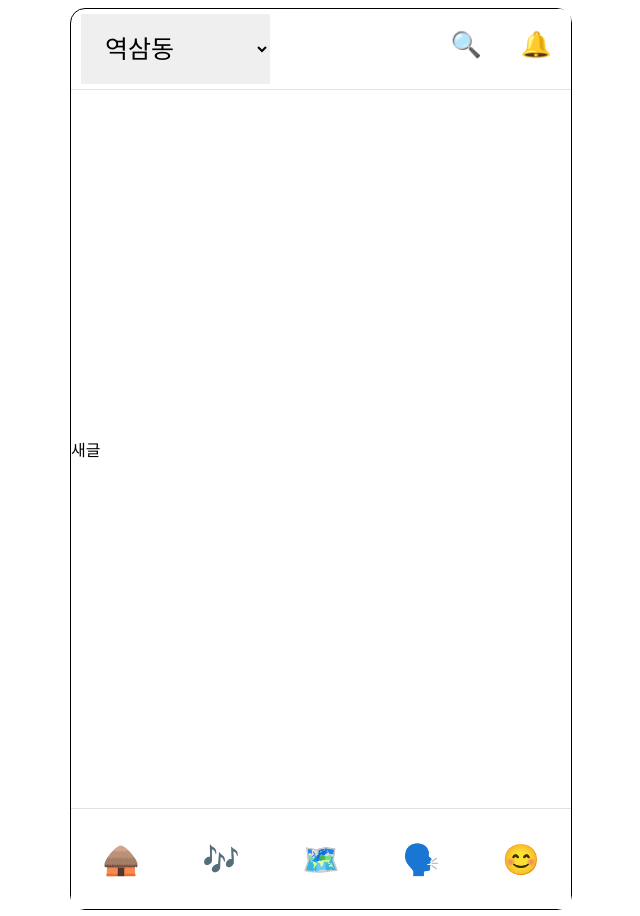
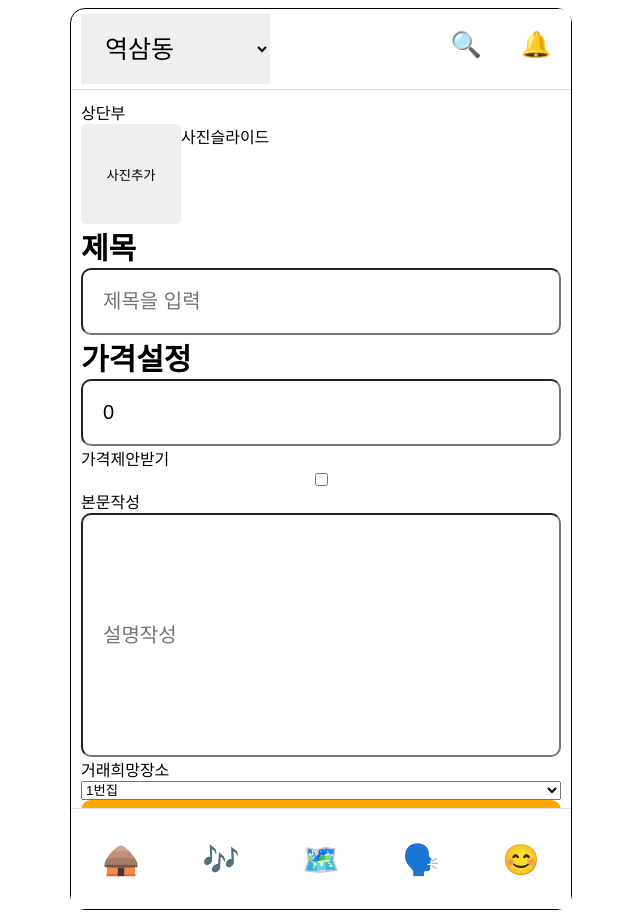
Before and after one commit to reload02/carrot1, a React (Vite) app: page /newcontent in a window 1280 px wide. Shown: the whole page, without its empty margins (319-959 px from the left). Built offline with nearby package versions, Linux system fonts and the light colour scheme.

Commit message:
글작성 + api연결 사전 작업

```diff
--- a/src/App.jsx
+++ b/src/App.jsx
@@ -10,7 +10,7 @@ import ItemInfo from './pages/itemInfo'
 import { Route, Routes } from 'react-router-dom'
 import Header from './component/Header'
 import Footer from './component/Footer'
-import { createContext } from 'react'
+import { createContext,useRef, useState } from 'react'
 
 let itemDatas = [
   {
@@ -253,17 +253,47 @@ let itemDatas = [
   },
 ];
 
+export const addItemContext = createContext();
 
 export const itemDatasContext = createContext();
 
 
+
 function App() {
+
+  const [itemdatas , setitemdatas] = useState(itemDatas);
+ const itemId = useRef(15)
+
+ const newItem  = (item)=>{
+  console.log(itemDatas)
+  setitemdatas([...itemdatas,
+    {
+    "itemId": itemId.current++,
+    "img": [],
+    "title": item.title,
+    "explain": item.explain,
+    "lenth": "100m",
+    "locationq": "행운동",
+    "uploadTime": "10분전",
+    "price": item.price,
+    "chatTime": 6,
+    "heart": 10,
+    "seeTime": 0,
+    "userID": 1,
+    "category": "전자제품",
+    "hopeTradePlace": "행운동 공원",
+    "canEnul": item.enull
+  },]
+  )
+  console.log(itemdatas)
+}
 
 
   return (
    <div className='App'>
       <Header/>
-      <itemDatasContext.Provider value={itemDatas}>
+      <itemDatasContext.Provider value={itemdatas} >
+       <addItemContext.Provider value={newItem}>
         <Routes>
           <Route path = "/" element={<Home />}/>
           <Route path = "/chatting" element={<Chatting/>}/>
@@ -274,6 +304,7 @@ function App() {
           <Route path = "/newcontent" element={<NewContent/>}/>
           <Route path = "/iteminfo/:id" element={<ItemInfo/>}/>
         </Routes>
+        </addItemContext.Provider>
     </itemDatasContext.Provider>
     <Footer className="Footer"/>
     </div>
--- a/src/component/List.jsx
+++ b/src/component/List.jsx
@@ -2,7 +2,7 @@ import './List.css'
 import { useNavigate } from 'react-router-dom'
 
 const List = ({items})=>{
-
+    let isMore = false;
     const navigate = useNavigate();
 
     const MovePage = (pageName) =>{
@@ -10,7 +10,8 @@ const List = ({items})=>{
     }
 
 return(
-    <div className="List" onClick = {()=>{MovePage(`iteminfo/${items.itemId}`)}}>
+    <div className="List" onClick = {()=>{
+        if(!isMore)MovePage(`iteminfo/${items.itemId}`)}}>
         {/*사진 , 제목, (가까우면 거리)지역, 시간 , 태그 ,  가격 , 더보기 (숨기기,설명,신고,닫기) 관심수 채팅수 좋아요수*/}
         <div className="imgCont"><button className='img'>사진입니다</button></div>
         <div className='box'>
@@ -20,7 +21,10 @@ return(
                     <div className="infoCont">{items.lenth} - {items.locationq} - {items.uploadTime} </div>
                     <div className="priceCont">{items.price}원</div>
                 </div>
-                    <button className="moreCont" onClick = {()=>{MovePage('iteminfo/2')}}>:</button>
+                    <button className="moreCont" onClick = {()=>{
+                        isMore = true
+
+                        }}>:</button>
             </div>
                 <div className="responeCont">♡{items.heart} ☏{items.chatTime}</div>
         </div>
--- a/src/pages/CityMap.jsx
+++ b/src/pages/CityMap.jsx
@@ -1,5 +1,10 @@
 const CityMap = ()=>{
-    return (<div>동네지도</div>)
+  fetch('https://apis.data.go.kr/1360000/TourStnInfoService1/getTourStnVilageFcst1?ServiceKey=vELkhJGClwAD5tE06VybD4%2FTShQvRTzC4vDDbS5Wx%2Bh%2BQaACBxCmNnsm1togVnVHjkmeNwD41HJbMaVPnox%2Ffg%3D%3D&pageNo=1&numOfRows=10&dataType=json&CURRENT_DATE=2024101010&HOUR=23&COURSE_ID=23')
+            .then(res=>res.json())
+            .then(json=> console.log(json))
+
+
+    return (<div>123</div>)
 }
 
 export default CityMap
--- a/src/pages/Home.jsx
+++ b/src/pages/Home.jsx
@@ -2,12 +2,21 @@ import './Home.css'
 import List from "../component/List"
 import { useContext } from 'react'
 import { itemDatasContext } from '../App'
+import { useNavigate } from 'react-router-dom'
 
 const Home = ()=>{
+
+    const navigate = useNavigate();
+
+    const MovePage = (pageName) =>{
+        navigate(`/${pageName}`)
+    }
+
+
     const itemDatas = useContext(itemDatasContext);
     return (
     <div className="Home">
-        <button className='plusButton'>+</button>
+        <button onClick={()=>{MovePage('newcontent')}} className='plusButton'>+</button>
         {itemDatas.map((items)=>(
             <List items = {items} key={items.itemId}/>))}
 
--- a/src/pages/ItemInfo.css
+++ b/src/pages/ItemInfo.css
@@ -1,17 +1,17 @@
 .ItemInfo{
     display: flex;
     flex-direction: column;
-
+    flex:1 ;
+    overflow-y: scroll;
 }
 
 .picture{
-    display: flex;
-    flex: 1;
+
     height: 400px;
 }
 
 .userInfo{
-    width: 500px;
+    width: auto;
     height: 80px;
     padding: 0px;
     border: 1px solid black;
@@ -19,6 +19,10 @@
 
 .ItemInfo{
     width: auto;
-    height: auto;
+    height: 400px;
+}
 
+.title{
+    font-size: 30px;
+    font-weight: 700;
 }
--- a/src/pages/ItemInfo.jsx
+++ b/src/pages/ItemInfo.jsx
@@ -11,10 +11,12 @@ return(<div className='ItemInfo'>
     <button className='picture'>사진입니다</button>
     <div className='userInfo'>유저정보</div>
     <div className='itemInfo'>
-        <div>
+        <div className='title'>
+            {console.log(itemDatas)}
             {itemDatas[id-1].title}
         </div>
-        {itemDatas[id-1].explain}</div>
+        {itemDatas[id-1].explain}
+    </div>
 </div>)
 }
 
--- /dev/null
+++ b/src/pages/NewContent.css
@@ -0,0 +1,50 @@
+.NewContent{
+    display: flex;
+    flex-direction: column;
+    overflow-y: scroll;
+    padding: 10px;
+}
+
+.pictures{
+display: flex;
+}
+
+.pictures >button{
+    width: 100px;
+    height: 100px;
+    border: none;
+    border-radius: 5px;
+    cursor: pointer;
+}
+.body{
+    display: flex;
+    flex-direction: column;
+}
+.title{
+    font-weight: 600;
+}
+
+.inputTitle{
+    display: flex;
+    flex:1;
+    padding: 20px;
+    font-size: 20px;
+    border-radius: 10px;
+}
+
+.inputexplan{
+    height: 200px;
+    padding: 20px;
+    font-size: 20px;
+    border-radius: 10px;
+}
+
+.end{
+    padding: 20px;
+    font-size: 20px;
+    color: white;
+    background-color: orange;
+    border: none;
+    border-radius: 10px;
+    cursor: pointer;
+}
--- a/src/pages/NewContent.jsx
+++ b/src/pages/NewContent.jsx
@@ -1,5 +1,72 @@
+import './NewContent.css'
+import { useState, useContext } from 'react'
+import { addItemContext } from '../App'
+import { useNavigate } from 'react-router-dom'
+
 const NewContent = ()=>{
-    return (<div>새글</div>)
+
+    const newitem = useContext(addItemContext)
+    const navigate = useNavigate();
+
+    const MovePage = () =>{
+        navigate('/')
+    }
+
+
+
+    const [title , setTitle] = useState("");
+    const [price , setPrice] = useState(0);
+    const [explain , setExplan] = useState("");
+    const [enull , setEnull] = useState(false);
+
+    const item = {
+        title :"",
+        price : "",
+        explain : "",
+        enull : "",
+    }
+
+    return (<div className='NewContent'>
+        <div>상단부</div>
+        <div className='pictures'>
+            <button>사진추가</button>
+            <div>사진슬라이드</div>
+        </div>
+        <div className='body'>
+        <div className='title'>제목</div>
+        <input className='inputTitle' placeholder='제목을 입력' onChange={(e)=>{setTitle(e.target.value)}} value={title}></input>
+        <div className='title'>가격설정</div>
+        <input className="inputTitle" placeholder='가격을 입력' onChange={(e)=>{
+            if(Number.isNaN(e.target.value-0)) return;
+            if(price==0)setPrice(e.target.value.slice(1))
+            else setPrice(e.target.value)
+            }} value={price}></input>
+        <>
+        <span>가격제안받기</span>
+        <input type='checkBox' onChange={()=>{
+            setEnull(!enull)
+        }}></input>
+        </>
+
+        <div>본문작성</div>
+        <input className='inputexplan' placeholder='설명작성' onChange={(e)=>{setExplan(e.target.value)}}value={explain}></input>
+        <div>거래희망장소</div>
+        <select>거래희망장소
+            <option value="a">1번집</option>
+            <option value="b">2번집</option>
+            <option value="c">3번집</option>
+        </select>
+        </div>
+
+        <button className='end' onClick={()=>{
+            item.title = title
+            item.enull = enull
+            item.explain = explain
+            item.price = price
+           newitem(item)
+            MovePage()
+        }}>작성완료</button>
+        </div>)
 }
 
 export default NewContent
```
Also changed, not shown: src/component/DelModal.jsx (added).
